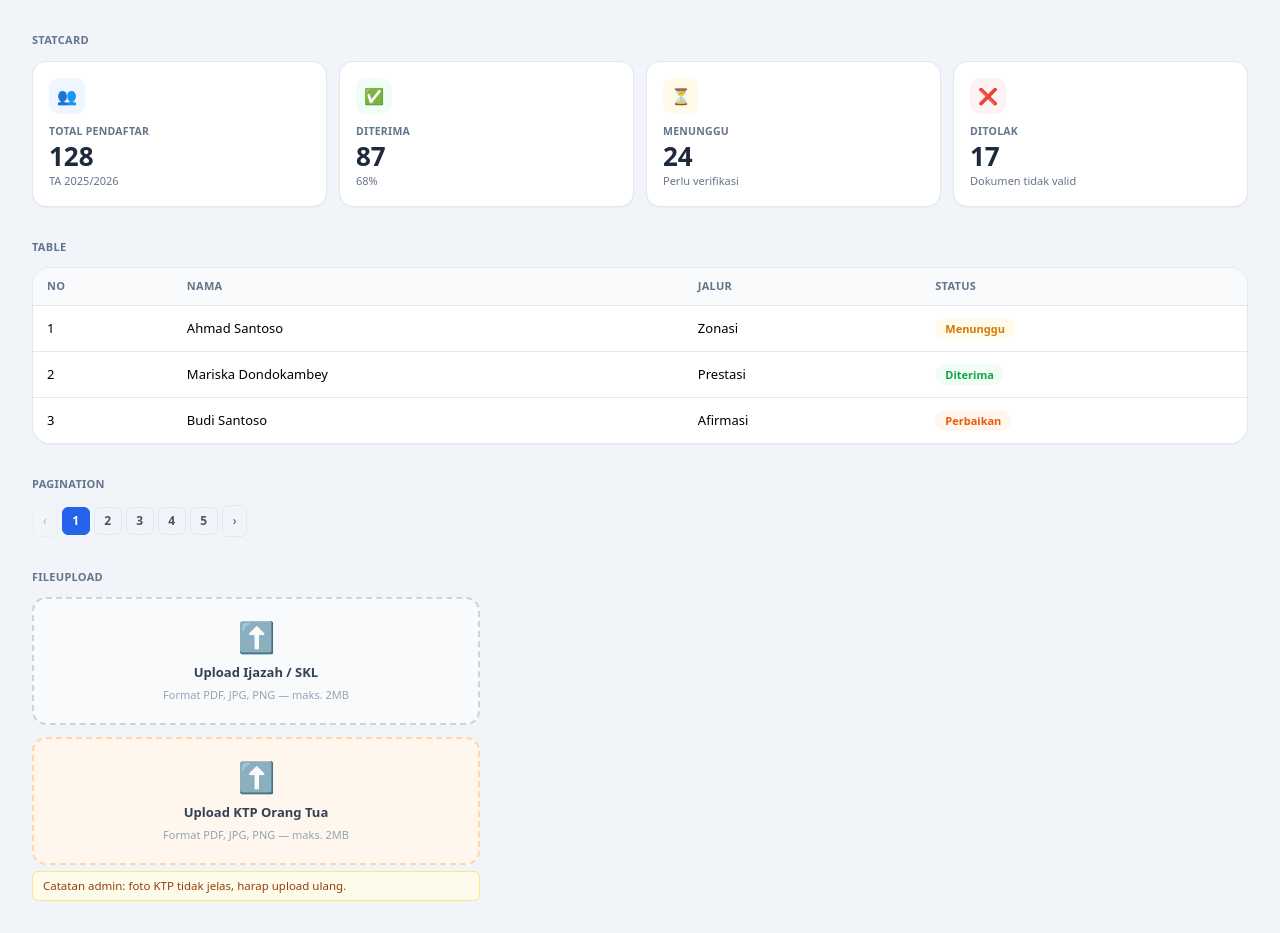
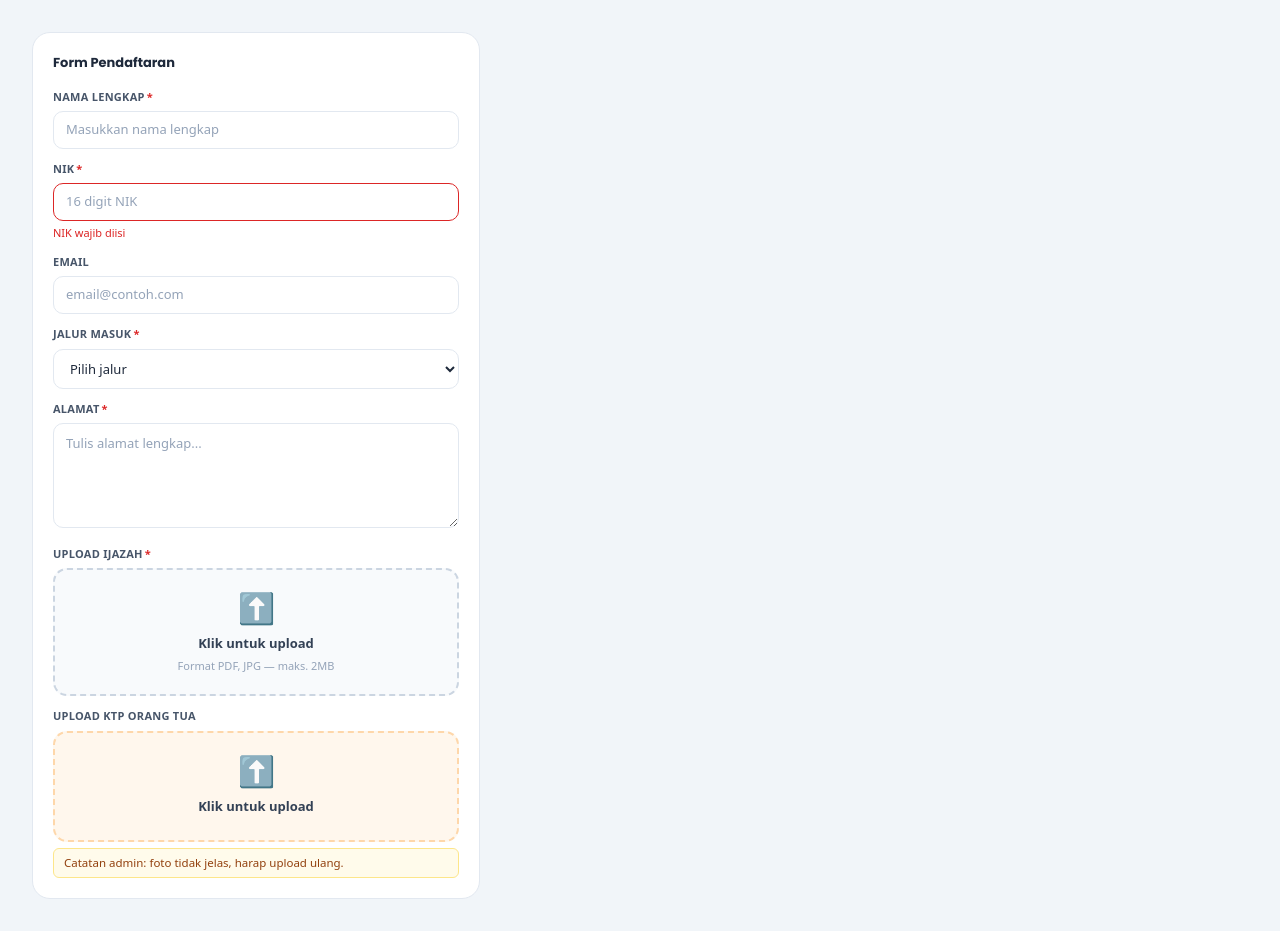
Before and after one commit to yaksokk/ppdb, a React (Vite) app in the folder frontend/: page / in a window 1280 px wide. Built offline with nearby package versions, Linux system fonts and the light colour scheme.

Commit message:
feat: tambah komponen form

```diff
--- a/frontend/src/App.jsx
+++ b/frontend/src/App.jsx
@@ -1,78 +1,40 @@
+import { FormInput, FormSelect, FormTextarea, FormFile } from './components/form'
 import { useState } from 'react'
-import {
-  StatCard, Pagination, Table, Tr, Td,
-  FileUpload, Badge
-} from './components/common'
 
 function App() {
-  const [page, setPage] = useState(1)
   const [file, setFile] = useState(null)
 
   return (
-    <div className="p-8 bg-n100 min-h-screen flex flex-col gap-8">
+    <div className="p-8 bg-n100 min-h-screen">
+      <div className="max-w-md bg-white rounded-lg border border-n200 p-5">
+        <p className="text-[13px] font-bold font-poppins text-n800 mb-4">Form Pendaftaran</p>
 
-      {/* ────── StatCard ────── */}
-      <div>
-        <p className="text-[11px] font-bold text-n500 uppercase tracking-wide mb-3">StatCard</p>
-        <div className="grid grid-cols-4 gap-3">
-          <StatCard icon="👥" label="Total Pendaftar" value="128" sub="TA 2025/2026" iconBg="bg-primary-light" />
-          <StatCard icon="✅" label="Diterima" value="87" sub="68%" iconBg="bg-success-light" />
-          <StatCard icon="⏳" label="Menunggu" value="24" sub="Perlu verifikasi" iconBg="bg-warning-light" />
-          <StatCard icon="❌" label="Ditolak" value="17" sub="Dokumen tidak valid" iconBg="bg-danger-light" />
-        </div>
-      </div>
+        <FormInput label="Nama Lengkap" required placeholder="Masukkan nama lengkap" />
+        <FormInput label="NIK" required placeholder="16 digit NIK" error="NIK wajib diisi" />
+        <FormInput label="Email" type="email" placeholder="email@contoh.com" />
 
-      {/* ────── Table ────── */}
-      <div>
-        <p className="text-[11px] font-bold text-n500 uppercase tracking-wide mb-3">Table</p>
-        <Table headers={['No', 'Nama', 'Jalur', 'Status']}>
-          <Tr>
-            <Td>1</Td>
-            <Td>Ahmad Santoso</Td>
-            <Td>Zonasi</Td>
-            <Td><Badge variant="menunggu">Menunggu</Badge></Td>
-          </Tr>
-          <Tr>
-            <Td>2</Td>
-            <Td>Mariska Dondokambey</Td>
-            <Td>Prestasi</Td>
-            <Td><Badge variant="diterima">Diterima</Badge></Td>
-          </Tr>
-          <Tr>
-            <Td>3</Td>
-            <Td>Budi Santoso</Td>
-            <Td>Afirmasi</Td>
-            <Td><Badge variant="perbaikan">Perbaikan</Badge></Td>
-          </Tr>
-        </Table>
-      </div>
+        <FormSelect label="Jalur Masuk" required>
+          <option value="">Pilih jalur</option>
+          <option value="zonasi">Zonasi</option>
+          <option value="prestasi">Prestasi</option>
+          <option value="afirmasi">Afirmasi</option>
+        </FormSelect>
 
-      {/* ────── Pagination ────── */}
-      <div>
-        <p className="text-[11px] font-bold text-n500 uppercase tracking-wide mb-3">Pagination</p>
-        <Pagination current={page} total={5} onChange={setPage} />
-      </div>
+        <FormTextarea label="Alamat" required placeholder="Tulis alamat lengkap..." />
 
-      {/* ────── FileUpload ────── */}
-      <div className="max-w-md">
-        <p className="text-[11px] font-bold text-n500 uppercase tracking-wide mb-3">FileUpload</p>
-        <div className="flex flex-col gap-3">
-          <FileUpload
-            label="Upload Ijazah / SKL"
-            hint="Format PDF, JPG, PNG — maks. 2MB"
-            accept=".pdf,.jpg,.png"
+        <FormFile
+          label="Upload Ijazah"
+          required
+          hint="Format PDF, JPG — maks. 2MB"
           value={file}
           onChange={setFile}
         />
-          <FileUpload
+
+        <FormFile
           label="Upload KTP Orang Tua"
-            hint="Format PDF, JPG, PNG — maks. 2MB"
-            error="Dokumen perlu diperbaiki"
-            note="Catatan admin: foto KTP tidak jelas, harap upload ulang."
+          note="Catatan admin: foto tidak jelas, harap upload ulang."
         />
       </div>
-      </div>
-
     </div>
   )
 }
--- /dev/null
+++ b/frontend/src/components/form/FormFile/FormFile.jsx
@@ -0,0 +1,50 @@
+import { useRef } from 'react'
+
+function FormFile({ label, required, hint, error, note, value, onChange }) {
+  const ref = useRef()
+
+  return (
+    <div className="mb-3 last:mb-0">
+      {label && (
+        <label className="block text-[11px] font-bold text-n600 uppercase tracking-wide mb-1.5">
+          {label}
+          {required && <span className="text-danger ml-0.5">*</span>}
+        </label>
+      )}
+      <div
+        onClick={() => ref.current.click()}
+        className={`
+          border-2 border-dashed rounded-md p-5 text-center cursor-pointer
+          transition-all duration-150
+          ${value
+            ? 'border-green-300 bg-success-light'
+            : error || note
+            ? 'border-orange-200 bg-orange-50'
+            : 'border-n300 bg-n50 hover:border-primary hover:bg-primary-light'}
+        `}
+      >
+        <span className="block text-3xl mb-2">{value ? '✅' : '⬆️'}</span>
+        <p className="text-[13px] font-semibold text-n700 mb-1">
+          {value ? value.name : 'Klik untuk upload'}
+        </p>
+        {hint && !value && <p className="text-[11px] text-n400">{hint}</p>}
+      </div>
+
+      {note && (
+        <div className="mt-1.5 text-[11.5px] text-amber-800 bg-amber-50 border border-amber-200 rounded-xs px-2.5 py-1.5 leading-snug">
+          {note}
+        </div>
+      )}
+      {error && !note && <p className="mt-1 text-[11px] text-danger">{error}</p>}
+
+      <input
+        ref={ref}
+        type="file"
+        className="hidden"
+        onChange={e => onChange && onChange(e.target.files[0])}
+      />
+    </div>
+  )
+}
+
+export default FormFile
--- /dev/null
+++ b/frontend/src/components/form/FormInput/FormInput.jsx
@@ -0,0 +1,27 @@
+function FormInput({ label, required, error, ...rest }) {
+  return (
+    <div className="mb-3 last:mb-0">
+      {label && (
+        <label className="block text-[11px] font-bold text-n600 uppercase tracking-wide mb-1.5">
+          {label}
+          {required && <span className="text-danger ml-0.5">*</span>}
+        </label>
+      )}
+      <input
+        className={`
+          w-full px-3 py-[9px] text-[13px] text-n800
+          border-[1.5px] rounded-sm bg-white outline-none
+          transition-all duration-150 leading-snug
+          placeholder:text-n400
+          focus:border-primary focus:shadow-[0_0_0_3px_rgba(37,99,235,.1)]
+          disabled:opacity-50 disabled:cursor-not-allowed
+          ${error ? 'border-danger' : 'border-n200'}
+        `}
+        {...rest}
+      />
+      {error && <p className="mt-1 text-[11px] text-danger">{error}</p>}
+    </div>
+  )
+}
+
+export default FormInput
--- /dev/null
+++ b/frontend/src/components/form/FormSelect/FormSelect.jsx
@@ -0,0 +1,28 @@
+function FormSelect({ label, required, error, children, ...rest }) {
+  return (
+    <div className="mb-3 last:mb-0">
+      {label && (
+        <label className="block text-[11px] font-bold text-n600 uppercase tracking-wide mb-1.5">
+          {label}
+          {required && <span className="text-danger ml-0.5">*</span>}
+        </label>
+      )}
+      <select
+        className={`
+          w-full px-3 py-[9px] text-[13px] text-n800
+          border-[1.5px] rounded-sm bg-white outline-none
+          transition-all duration-150 cursor-pointer
+          focus:border-primary focus:shadow-[0_0_0_3px_rgba(37,99,235,.1)]
+          disabled:opacity-50 disabled:cursor-not-allowed
+          ${error ? 'border-danger' : 'border-n200'}
+        `}
+        {...rest}
+      >
+        {children}
+      </select>
+      {error && <p className="mt-1 text-[11px] text-danger">{error}</p>}
+    </div>
+  )
+}
+
+export default FormSelect
--- /dev/null
+++ b/frontend/src/components/form/FormTextarea/FormTextarea.jsx
@@ -0,0 +1,28 @@
+function FormTextarea({ label, required, error, rows = 4, ...rest }) {
+  return (
+    <div className="mb-3 last:mb-0">
+      {label && (
+        <label className="block text-[11px] font-bold text-n600 uppercase tracking-wide mb-1.5">
+          {label}
+          {required && <span className="text-danger ml-0.5">*</span>}
+        </label>
+      )}
+      <textarea
+        rows={rows}
+        className={`
+          w-full px-3 py-[9px] text-[13px] text-n800
+          border-[1.5px] rounded-sm bg-white outline-none
+          transition-all duration-150 leading-relaxed
+          placeholder:text-n400 resize-y min-h-[76px]
+          focus:border-primary focus:shadow-[0_0_0_3px_rgba(37,99,235,.1)]
+          disabled:opacity-50 disabled:cursor-not-allowed
+          ${error ? 'border-danger' : 'border-n200'}
+        `}
+        {...rest}
+      />
+      {error && <p className="mt-1 text-[11px] text-danger">{error}</p>}
+    </div>
+  )
+}
+
+export default FormTextarea
--- /dev/null
+++ b/frontend/src/components/form/index.js
@@ -0,0 +1,4 @@
+export { default as FormInput }    from './FormInput/FormInput'
+export { default as FormSelect }   from './FormSelect/FormSelect'
+export { default as FormTextarea } from './FormTextarea/FormTextarea'
+export { default as FormFile }     from './FormFile/FormFile'
```
Lines whose indentation alone changed are shown as unchanged.
